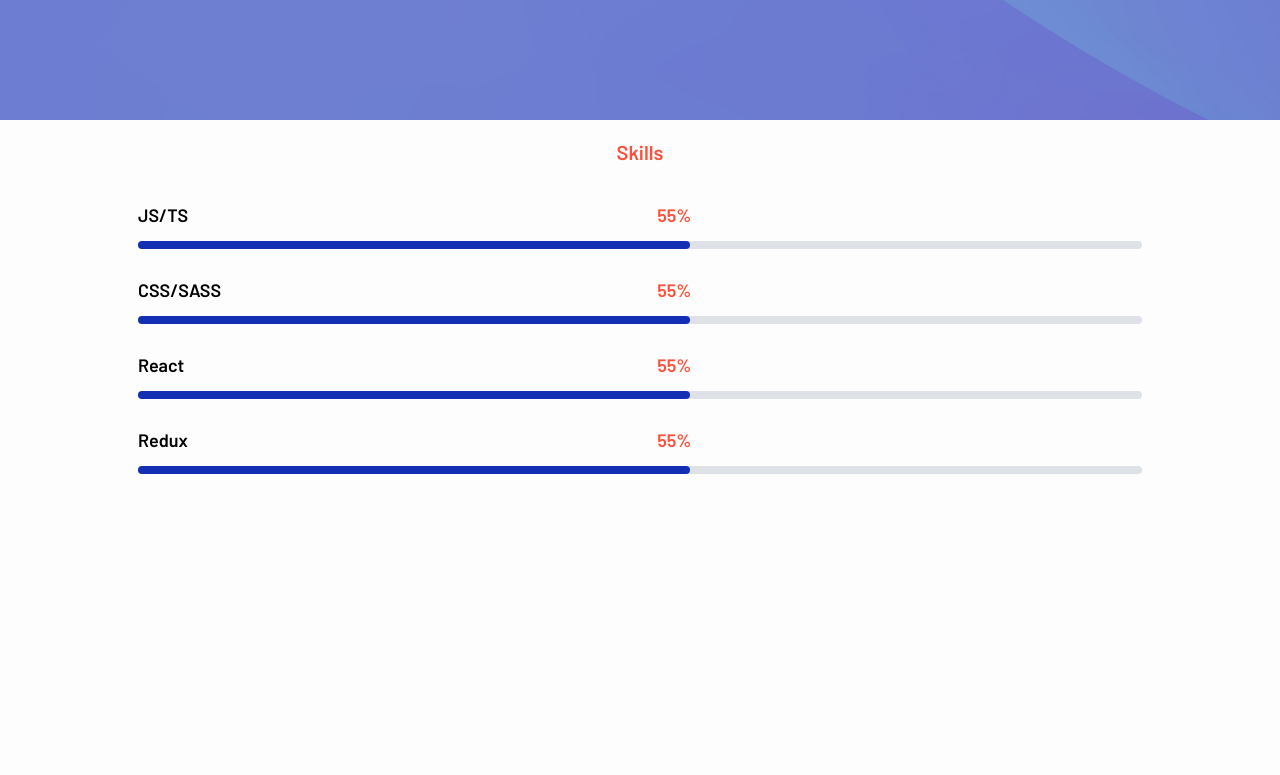
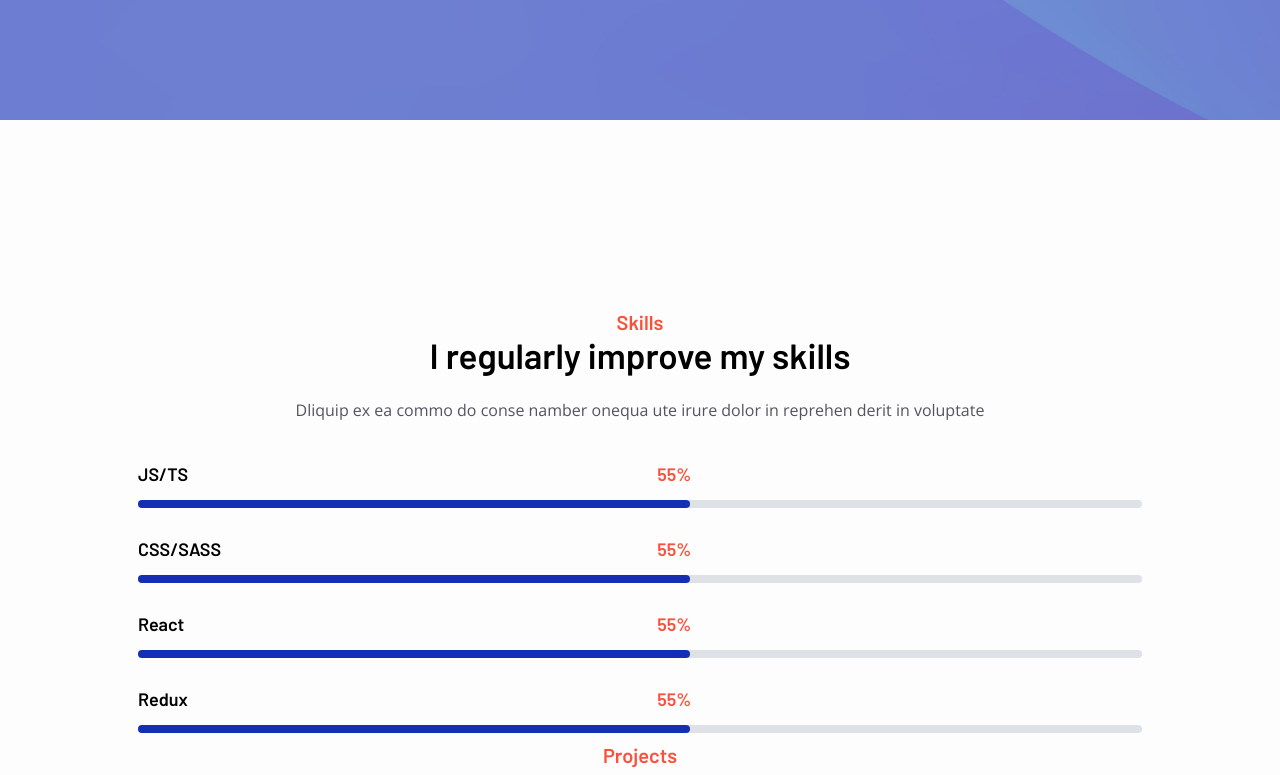
Before and after one commit to SPK80/portfolio, a React (Create React App) app: page / in a window 1280 px wide. Shown: the part 680-1455 px from the top of the page. Built offline with nearby package versions, Linux system fonts and the light colour scheme.

Commit message:
feat: update skills title,  add subtitle and text  remove min-height from contentContainer

```diff
--- a/src/common/components/ContainerWithTitle/ContainerWithTitle.tsx
+++ b/src/common/components/ContainerWithTitle/ContainerWithTitle.tsx
@@ -7,8 +7,10 @@
     children: ReactNode,
     id?: string,
     contentStyle?: CSSProperties | undefined
-}> = ({title, children, id, contentStyle}) =>
-    <div id={id} className={s.container}>
+    className?: string | undefined;
+
+}> = ({title, children, id, contentStyle, className}) =>
+    <div id={id} className={`${s.container} ${className}`}>
         <Title>{title}</Title>
         <div style={contentStyle} className={s.contentContainer}>{children}</div>
     </div>
--- a/src/common/components/ContainerWithTitle/containerWithTitle.module.scss
+++ b/src/common/components/ContainerWithTitle/containerWithTitle.module.scss
@@ -6,6 +6,5 @@
 
   .contentContainer {
     @include boxContainer(100%, fit-content, space-between, flex-start);
-    min-height: 100vh;
   }
 }
--- a/src/common/components/title/title.module.scss
+++ b/src/common/components/title/title.module.scss
@@ -3,6 +3,6 @@
 
 .title {
   @include titleText(20px, $main-color);
-  margin: 1em 0;
+  margin: 0;
   text-align: center;
 }
--- a/src/main/main.module.scss
+++ b/src/main/main.module.scss
@@ -17,6 +17,7 @@
   background-size: cover;
   background-position: right;
   overflow: hidden;
+  margin-bottom: 190px;
 
   .mainWrap {
     @include boundingContainer();
--- a/src/skills/Skills.tsx
+++ b/src/skills/Skills.tsx
@@ -6,7 +6,10 @@
 
 export const Skills = () =>
     <ContainerWithTitle title="Skills" id="skills">
-        <div className={s.skills}>
+        <div className={s.subTitle}>I regularly improve my skills</div>
+        <div className={s.text}>Dliquip ex ea commo do conse namber onequa ute irure dolor in reprehen derit in
+            voluptate
+        </div>
         {
             skillsData.map((sd, index) =>
                 <Skill
@@ -15,5 +18,4 @@
                 />
             )
         }
-        </div>
     </ContainerWithTitle>
--- a/src/skills/skill/skill.module.scss
+++ b/src/skills/skill/skill.module.scss
@@ -13,6 +13,7 @@
   .title {
     font-family: $font-family-extra;
     font-weight: 600;
+    margin: 0;
     font-size: 18px;
     letter-spacing: 0;
     color: $secondary-color;
--- a/src/skills/skills.module.scss
+++ b/src/skills/skills.module.scss
@@ -1,3 +1,30 @@
+@import '../common/styles/sass/variables';
+@import '../common/styles/sass/mixins';
+
 .skills {
+}
+
+.subTitle {
   width: 100%;
+  font-size: 35px;
+  margin-bottom: 20px;
+  line-height: 1.25;
+  font-family: $font-family-extra;
+  font-weight: 600;
+  text-align: center;
+  color: $secondary-color
 }
+
+.text {
+  width: 100%;
+  margin-bottom: 20px;
+  font-family: $font-family-main;
+  text-align: center;
+  color: $regular-text-color;
+  font-size: 16px;
+  line-height: 1.6;
+  letter-spacing: 0;
+  word-wrap: break-word;
+  font-weight: 400;
+
+}
```
Lines whose indentation alone changed are shown as unchanged.
